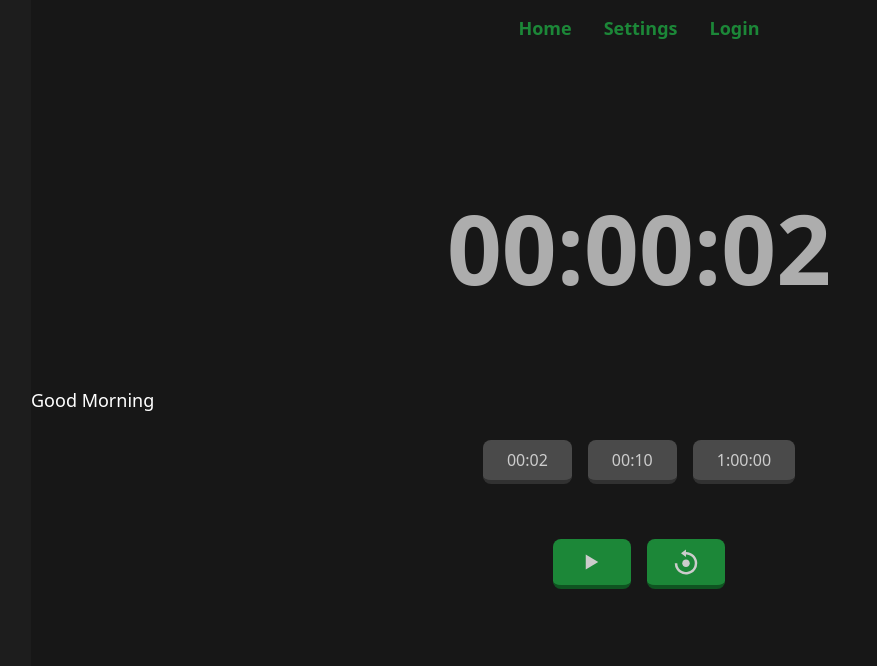
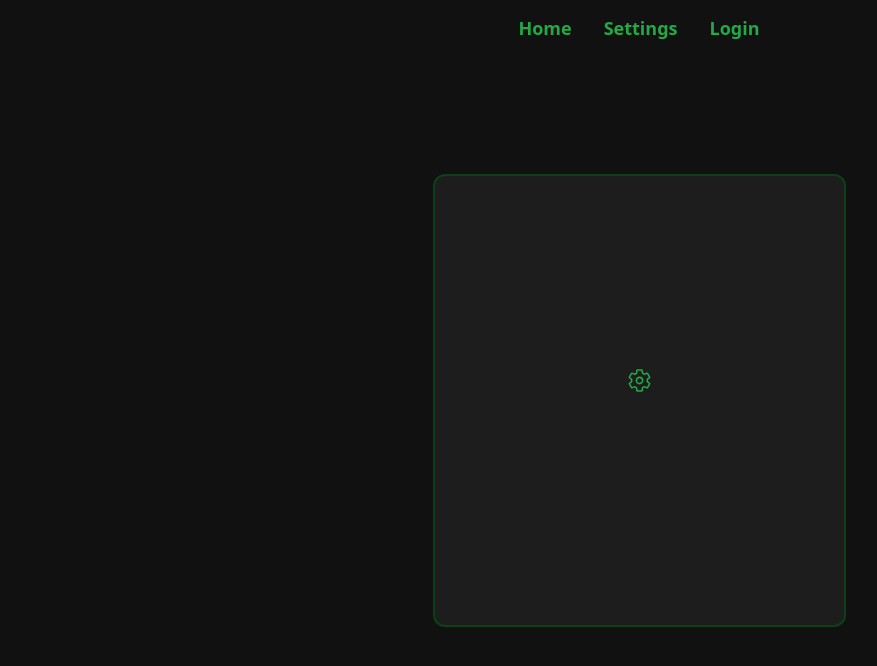
Before and after one commit to cat391/GrindMeter, a React (Vite) app in the folder grindmeter/: page / in a window 1280 px wide. Both pictures are taken after a click on the button "Settings". Shown: the top 666 px of the page, without its empty margins (1-878 px from the left). Built offline with nearby package versions, Linux system fonts and the light colour scheme.

Commit message:
Tweaked the Settings Modal

```diff
--- a/grindmeter/src/components/SettingsModal.jsx
+++ b/grindmeter/src/components/SettingsModal.jsx
@@ -1,12 +1,18 @@
+import { IoSettingsOutline } from "react-icons/io5";
+
 function SettingsModal({ open, onClose, children }) {
   return (
     <div
       onClick={onClose}
-      className={`fixed inset-0 flex justify center items-center transition-colors ${
-        open ? "visible bg-black/20" : "invisible"
+      className={`fixed inset-0 flex justify-center items-center transition-colors ${
+        open ? "visible bg-black/40" : "invisible"
       }`}
     >
-      {children}
+      <div className="bg-customBlack-100 p-48 rounded-xl border-2 border-customGreen-300 flex flex-col items-center ">
+        <div className="text-customGreen-100 mb-10">
+          <IoSettingsOutline size={25} />
+        </div>
+      </div>
     </div>
   );
 }
--- a/grindmeter/src/layouts/RootLayout.jsx
+++ b/grindmeter/src/layouts/RootLayout.jsx
@@ -23,9 +23,7 @@ export default function RootLayout() {
             >
               Settings
             </button>
-            <SettingsModal open={open} onClose={() => setOpen(false)}>
-              <h1>Good Morning</h1>
-            </SettingsModal>
+
             <NavLink
               className="hover:opacity-60 transition-opacity ease-linear text-customGreen-100 font-semibold"
               to="login"
@@ -37,6 +35,7 @@ export default function RootLayout() {
       </header>
 
       <main>
+        <SettingsModal open={open} onClose={() => setOpen(false)} />
         <Outlet />
       </main>
     </div>
```
